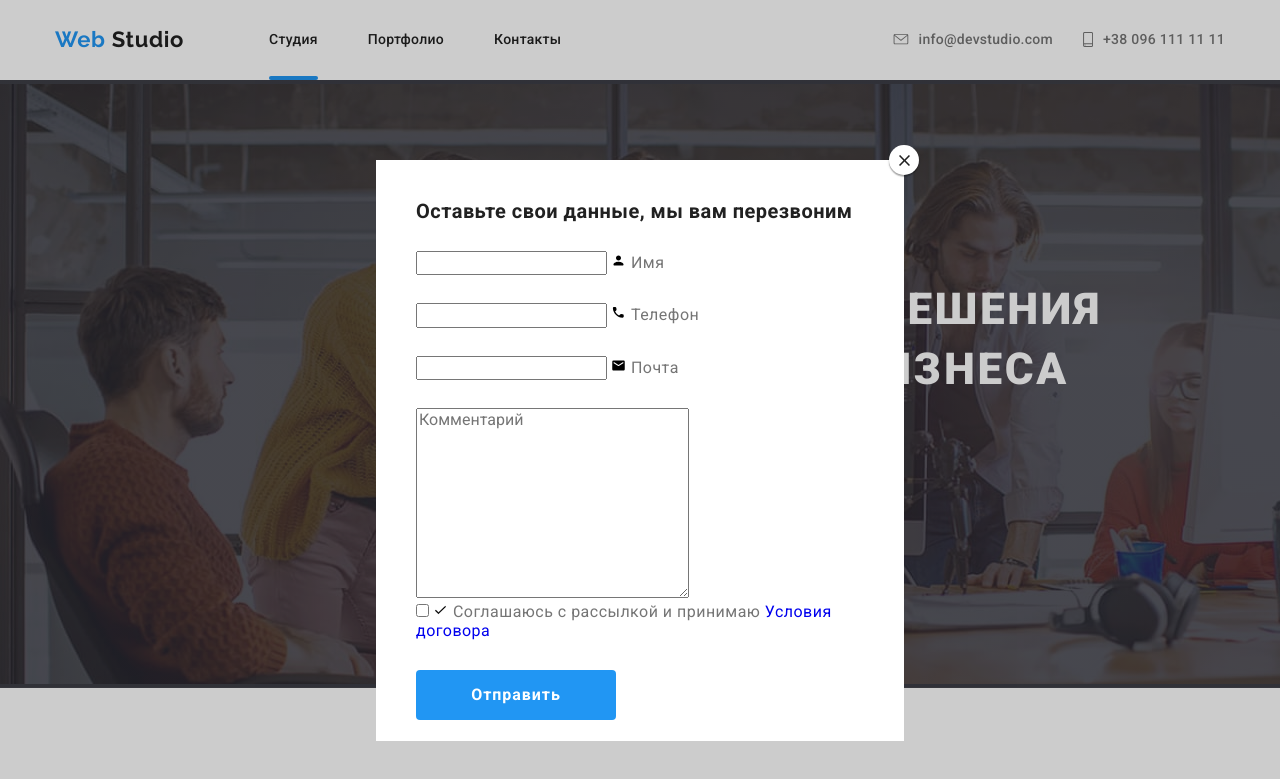
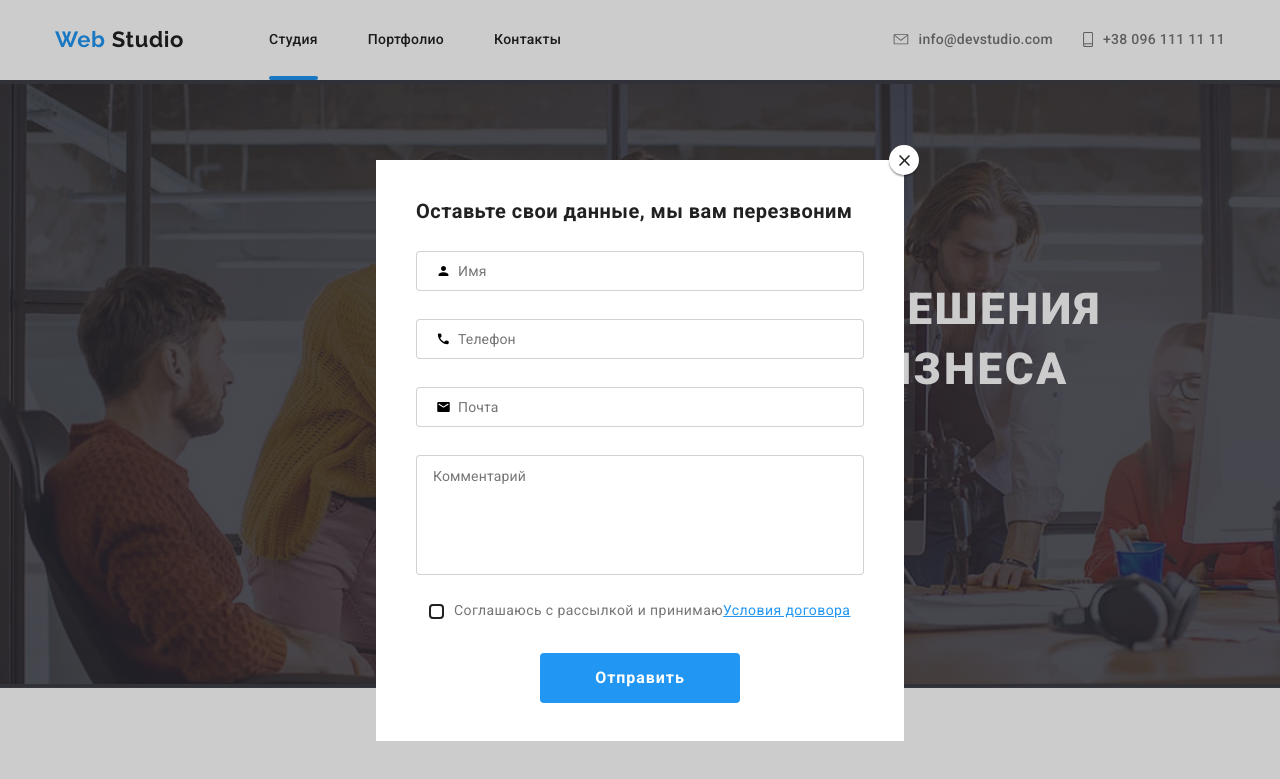
Before and after one commit to DavydovStas/goit-markup-hw-06, a plain HTML site: page index.html in a window 1280 px wide. Both pictures are taken after a click on the link "Заказать услугу". Shown: the top 779 px of the page. Drawn offline with nearby package versions, Linux system fonts and the light colour scheme.

Commit message:
Complite modal-window

```diff
--- a/css/master.css
+++ b/css/master.css
@@ -390,6 +390,7 @@
 }
 
 .form-field {
+  position: relative;
   margin-top: 28px;
 }
 
@@ -399,23 +400,142 @@
   color: var(--primary-white-color);
 }
 
+.form-input {
+  width: 100%;
+  height: 40px;
+  padding-left: 42px;
+
+  color: var(--primary-text-color);
+
+  border: 1px solid rgba(33, 33, 33, 0.2);
+  border-radius: 4px;
+
+  transition: border 250ms cubic-bezier(0.4, 0, 0.2, 1);
+}
+
+.form-input:focus {
+  border: 1px solid var(--accent-color);
+}
+
 .form-icon {
+  position: absolute;
+  left: 20px;
   width: 15px;
   height: 15px;
+  top: 50%;
+  transform: translateY(-50%);
 
   transition: fill 250ms cubic-bezier(0.4, 0, 0.2, 1);
 }
 
-.form-icon:hover {
+.form-input:focus ~ .form-icon {
   fill: var(--accent-color);
 }
 
-.chek-icon {
+.form-label {
+  position: absolute;
+  left: 0;
+  top: 50%;
+  transform: translate(42px, -50%);
+
+  color: var(--primary-text-color);
+
+  font-size: 14px;
+  line-height: 1.15;
+  letter-spacing: 0.01em;
+
+  transition: color 250ms cubic-bezier(0.4, 0, 0.2, 1),
+    transform 250ms cubic-bezier(0.4, 0, 0.2, 1);
+}
+
+.form-input:focus ~ .form-label,
+.form-input:not(:placeholder-shown) ~ .form-label {
+  color: var(--accent-color);
+  transform: translate(19px, -38px);
+}
+
+.form-textarea {
+  width: 100%;
+  height: 120px;
+  padding: 12px 16px;
+
+  border: 1px solid rgba(33, 33, 33, 0.2);
+  border-radius: 4px;
+
+  color: var(--primary-text-color);
+
+  font-size: 14px;
+  line-height: 1.15;
+  letter-spacing: 0.01em;
+  resize: none;
+
+  transition: border 250ms cubic-bezier(0.4, 0, 0.2, 1);
+}
+
+.form-textarea:focus {
+  border: 1px solid var(--accent-color);
+}
+
+/* Оформление Чекбокса */
+
+.check-field {
+  display: flex;
+  align-items: center;
+  margin-top: 20px;
+  padding-left: 13px;
+}
+
+.checkbox {
+  position: absolute;
+  width: 1px;
+  height: 1px;
+  margin: -1px;
+  border: 0;
+  padding: 0;
+  clip: rect(0 0 0 0);
+  overflow: hidden;
+}
+
+.check-icon {
+  display: inline-block;
   width: 15px;
   height: 15px;
+  margin-right: 10px;
+
+  border: 2px solid #212121;
+  border-radius: 4px;
+
+  transition: transform 250ms cubic-bezier(0.4, 0, 0.2, 1);
+}
+
+.checkbox:checked ~ .check-icon {
+  border-color: var(--accent-color);
+  background-color: var(--accent-color);
+  background-image: url('../images/svg-image/full-check.svg');
+  background-size: contain;
+  background-origin: border-box;
+}
+
+.check-label {
+  display: flex;
+  align-items: center;
+  font-size: 14px;
+  line-height: 1.71;
+  letter-spacing: 0.03em;
+}
+
+.policy-link {
+  color: var(--accent-color);
+
+  text-decoration: underline;
+}
+
+.button-link.form {
+  margin-left: 124px;
 }
 
 /* Кнопка закрытия формы */
+
 .button-close {
   position: absolute;
   top: 0;
--- a/index.html
+++ b/index.html
@@ -463,51 +463,74 @@
     <div class="modal is-hidden" data-modal>
       <form action="" class="feedback-form" autocomplete="off">
         <b class="title">Оставьте свои данные, мы вам перезвоним</b>
+
         <div class="form-field">
-          <input type="text" name="name" id="name" />
+          <input
+            class="form-input"
+            type="text"
+            name="name"
+            id="name"
+            placeholder=" "
+          />
           <svg class="form-icon">
             <use href="./images/svg-image/symbol-defs.svg#icon-person"></use>
           </svg>
-          <label for="name">Имя</label>
+          <label class="form-label" for="name">Имя</label>
         </div>
+
         <div class="form-field">
-          <input type="tel" name="tel" id="tel" />
+          <input
+            class="form-input"
+            ut
+            type="tel"
+            name="tel"
+            id="tel"
+            placeholder=" "
+          />
           <svg class="form-icon">
             <use href="./images/svg-image/symbol-defs.svg#icon-phone"></use>
           </svg>
-          <label for="tel">Телефон</label>
+          <label class="form-label" for="tel">Телефон</label>
         </div>
+
         <div class="form-field">
-          <input type="email" name="mail" id="mail" />
+          <input
+            class="form-input"
+            ype="email"
+            name="mail"
+            id="mail"
+            placeholder=" "
+          />
           <svg class="form-icon">
             <use href="./images/svg-image/symbol-defs.svg#icon-email"></use>
           </svg>
-          <label for="mail"> Почта</label>
+          <label class="form-label" for="mail"> Почта</label>
         </div>
+
         <div class="form-field">
           <textarea
+            class="form-textarea"
             name=""
-            id=""
+            id="textarea"
             cols="30"
             rows="10"
             placeholder="Комментарий"
           ></textarea>
         </div>
-        <div class="chek-field">
-          <input type="checkbox" name="" id="" />
-          <svg class="chek-icon">
-            <use
-              href="./images/svg-image/symbol-defs.svg#icon-full-check"
-            ></use>
-          </svg>
-          <label for="">
+
+        <div class="check-field">
+          <label class="check-label">
+            <input class="checkbox" type="checkbox" name="check" />
+            <span class="check-icon"> </span>
             Соглашаюсь с рассылкой и принимаю
-            <a href="#">Условия договора</a>
+            <a class="policy-link" href="#">Условия договора</a>
           </label>
         </div>
+
         <a class="button-link form">
           Отправить
         </a>
+
         <div class="button-close">
           <button class="box" data-modal-close>
             <svg class="image-close">
```
Also changed, not shown: images/svg-image/full-check.svg (added).
